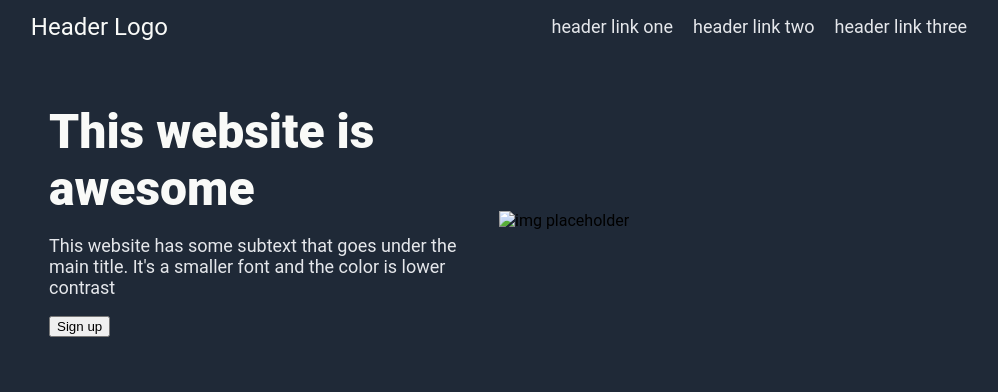
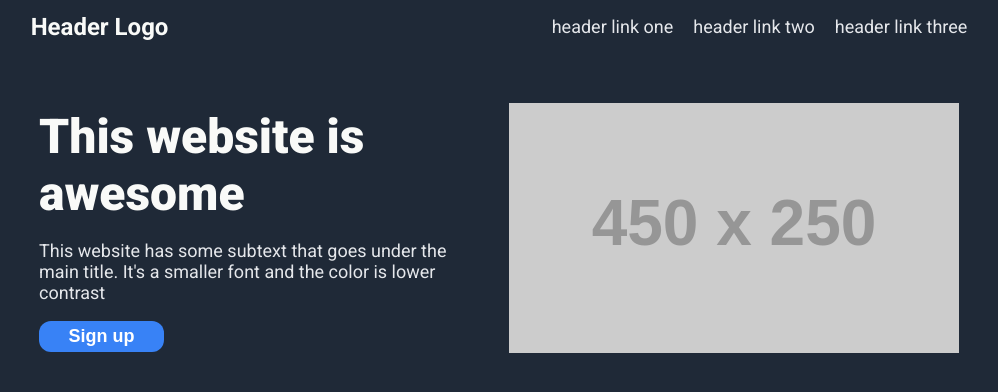
Before and after one commit to urriah/landing-page, a plain HTML site: page index.html in a window 1280 px wide. Shown: the whole page, without its empty margins (141-1139 px from the left). Drawn offline with Linux system fonts and the light colour scheme; placeholder pictures from the web are drawn by us.

Commit message:
fixed the first section of the page

```diff
--- a/index.html
+++ b/index.html
@@ -5,6 +5,9 @@
   <meta name="viewport" content="width=device-width, initial-scale=1.0">
   <title>Landing Page</title>
   <link rel="stylesheet" href="style.css">
+  <link rel="preconnect" href="https://fonts.googleapis.com">
+<link rel="preconnect" href="https://fonts.gstatic.com" crossorigin>
+<link href="https://fonts.googleapis.com/css2?family=Roboto:ital,wght@0,100..900;1,100..900&display=swap" rel="stylesheet">
 </head>
 <body>
       <div class="header">
@@ -25,7 +28,7 @@
       </div>
 
       <div class="right-hero">
-        <img src="#" alt="img placeholder">
+        <img src="https://placehold.co/450x250" alt="img placeholder">
       </div>
     </div>
 </body>
--- a/style.css
+++ b/style.css
@@ -23,6 +23,7 @@ p, a {
 .header-logo {
   font-size: 24px;
   color: #F9FAF8;
+  font-weight: bold;
 }
 
 ul {
@@ -41,11 +42,22 @@ ul {
   display: flex;
   align-items: center;
   justify-content: center;
+  padding: 0;
+  gap: 20px;
 }
 
 .right-hero, .left-hero {
   box-sizing: border-box;
   width: 450px;
-  margin: 0;
-  padding: 0;
 }
+
+button {
+  background-color: #3882F6;
+  color: white;
+  font-size: 18px;
+  font-weight: 600;
+  padding: 5px;
+  width: 125px;
+  border-radius: 12px;
+  border: none;
+}
```
